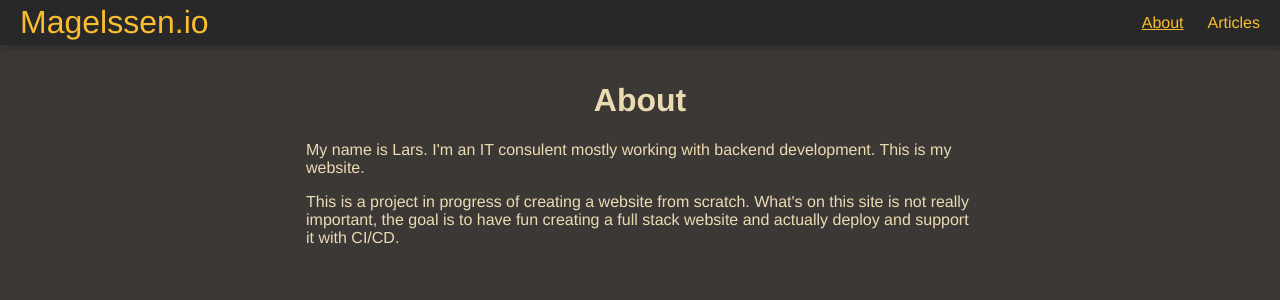
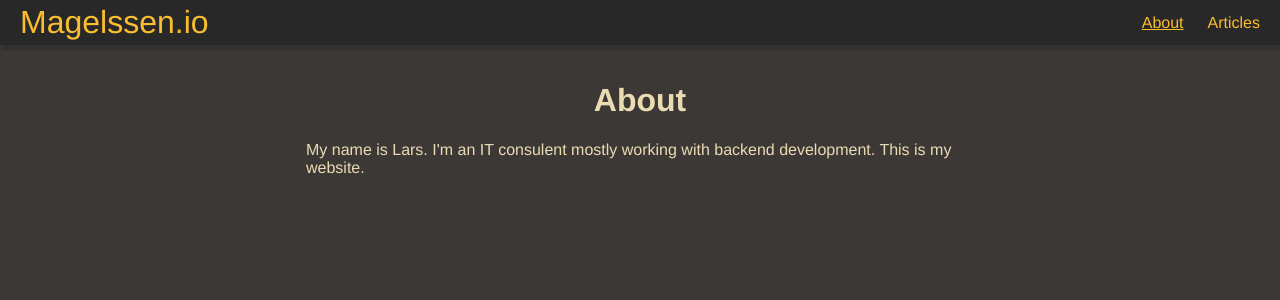
Before and after one commit to l4rma/magelssen.io, a React app in the folder frontend/: page /About in a window 1280 px wide. Shown: the top 300 px of the page. Built offline with nearby package versions, Linux system fonts and the light colour scheme.

Commit message:
wip clean up

```diff
--- a/frontend/src/pages/about.jsx
+++ b/frontend/src/pages/about.jsx
@@ -7,12 +7,6 @@ export default function About() {
                     My name is Lars. I'm an IT consulent mostly working
                     with backend development. This is my website.
                 </p>
-                <p>
-                    This is a project in progress of creating a website from
-                    scratch. What's on this site is not really important,
-                    the goal is to have fun creating a full stack website
-                    and actually deploy and support it with CI/CD.
-                </p>
             </div>
         </>
     )
--- a/frontend/src/pages/articles.jsx
+++ b/frontend/src/pages/articles.jsx
@@ -16,11 +16,6 @@ export default function Articles() {
                         Tar - Extracting .tar.gz files
                     </Link>
                 </li>
-                <li>
-                    <Link to="/Articles/this-website">
-                        Creating this website - Dev log
-                    </Link>
-                </li>
             </ul>
         </>
     );
```
